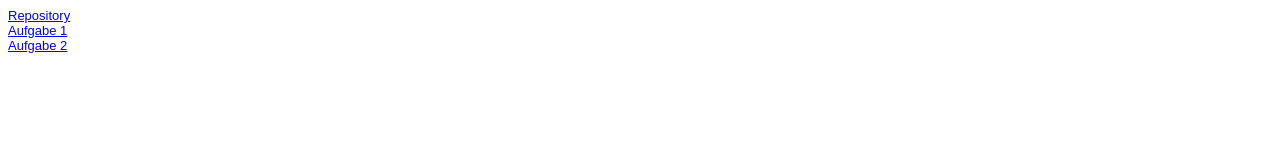
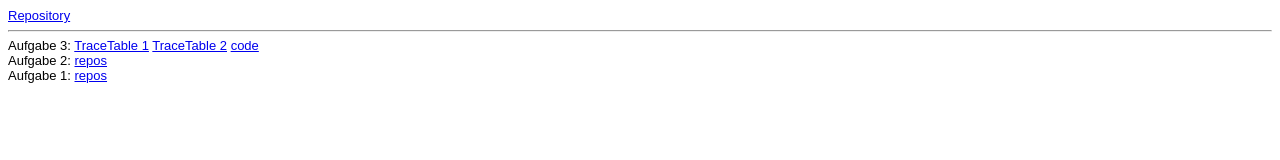
Before and after one commit to Robin-Sb/Softwaredesign, a plain HTML site: page steckbrief.htm in a window 1280 px wide. Drawn offline with Linux system fonts and the light colour scheme.

Commit message:
updated steckbrief for lesson 3

```diff
--- a/steckbrief.htm
+++ b/steckbrief.htm
@@ -12,9 +12,14 @@ body {
 </style>
 </head>
 <body>
+
 	<a href="https://github.com/Robin-Sb/Softwaredesign">Repository</a>
-	<br/> <a href="https://github.com/Robin-Sb/Softwaredesign/tree/master/Lesson1">Aufgabe 1</a>
-	<br/> <a href="https://github.com/Robin-Sb/Softwaredesign/tree/master/Lesson2">Aufgabe 2</a>
+
+	<hr>Aufgabe 3: <a href=https://robin-sb.github.io/Softwaredesign/Lesson3/tracetable.pdf>TraceTable 1</a>
+	<a href=https://robin-sb.github.io/Softwaredesign/Lesson3/tracetable2.pdf>TraceTable 2</a>
+	<a href=https://github.com/Robin-Sb/Softwaredesign/blob/master/Lesson3/Program.cs>code</a>
+	<br/>Aufgabe 2: <a href="https://github.com/Robin-Sb/Softwaredesign/tree/master/Lesson2">repos</a>
+	<br/>Aufgabe 1: <a href="https://github.com/Robin-Sb/Softwaredesign/tree/master/Lesson1">repos</a>
 
 </body>
 </html>
```
